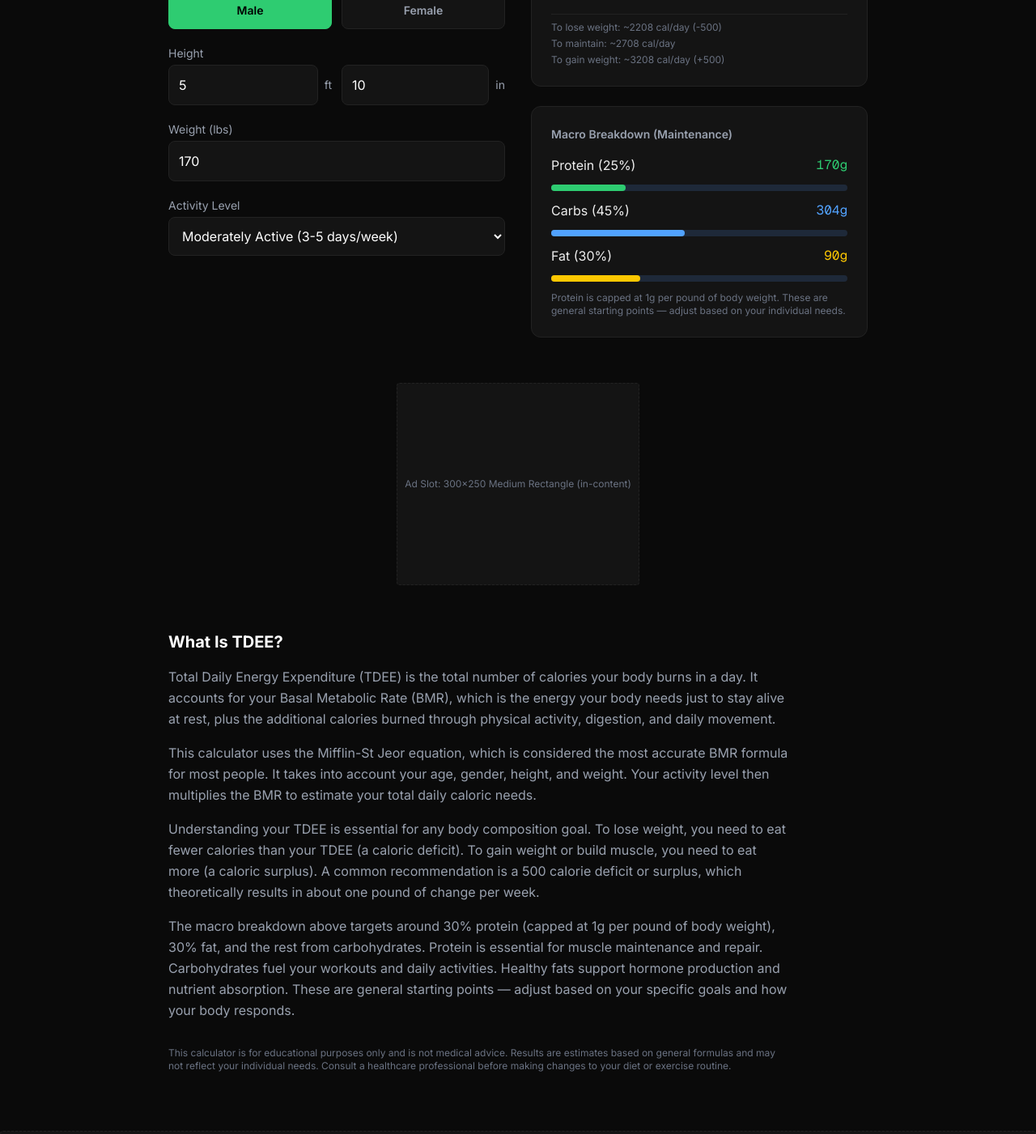
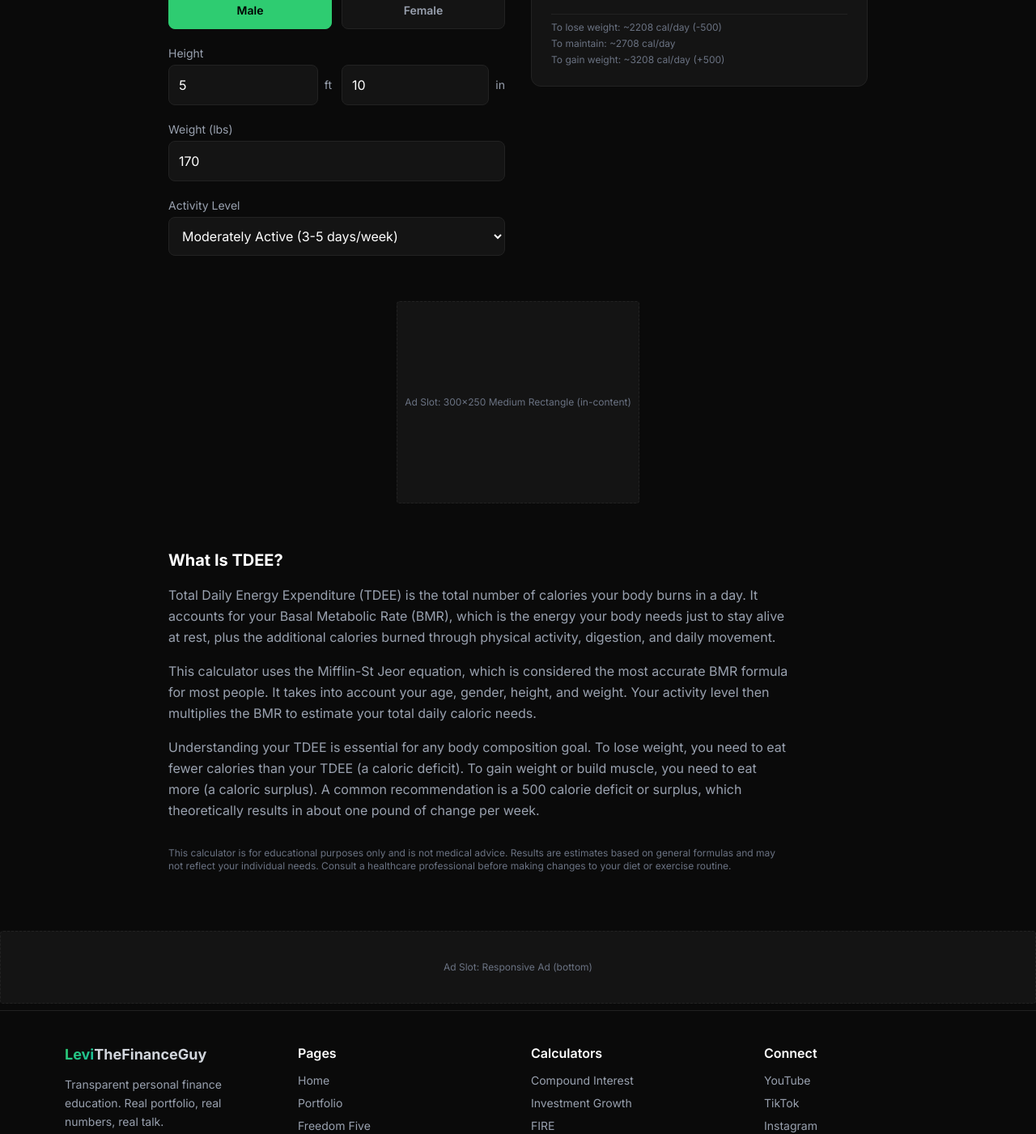
Before and after one commit to levithefinanceguy/levithefinanceguy, a Next.js app: page /calculators/tdee in a window 1280 px wide. Shown: the part 419-1820 px from the top of the page at 81% size. Built offline with nearby package versions, Linux system fonts and the light colour scheme.

Commit message:
Remove macro breakdown from TDEE calculator

```diff
--- a/app/calculators/tdee/page.tsx
+++ b/app/calculators/tdee/page.tsx
@@ -53,7 +53,7 @@ export default function TDEECalculator() {
             "@context": "https://schema.org",
             "@type": "WebApplication",
             name: "TDEE Calculator",
-            description: "Calculate your Total Daily Energy Expenditure and recommended macro breakdown.",
+            description: "Calculate your Total Daily Energy Expenditure based on your age, weight, height, and activity level.",
             applicationCategory: "HealthApplication",
             operatingSystem: "Web",
             offers: { "@type": "Offer", price: "0", priceCurrency: "USD" },
@@ -161,37 +161,6 @@ export default function TDEECalculator() {
             </div>
           </div>
 
-          <div className="p-6 bg-card-bg border border-card-border rounded-xl">
-            <h3 className="text-sm font-semibold text-gray-400 mb-4">
-              Macro Breakdown (Maintenance)
-            </h3>
-            <div className="space-y-3">
-              <div className="flex justify-between items-center">
-                <span>Protein ({Math.round((proteinCals / tdee) * 100)}%)</span>
-                <span className="font-mono text-accent-green">{Math.round(proteinGrams)}g</span>
-              </div>
-              <div className="w-full bg-gray-800 rounded-full h-2">
-                <div className="h-full rounded-full bg-accent-green" style={{ width: `${Math.round((proteinCals / tdee) * 100)}%` }} />
-              </div>
-              <div className="flex justify-between items-center">
-                <span>Carbs ({Math.round((carbCals / tdee) * 100)}%)</span>
-                <span className="font-mono text-blue-400">{Math.round(carbGrams)}g</span>
-              </div>
-              <div className="w-full bg-gray-800 rounded-full h-2">
-                <div className="h-full rounded-full bg-blue-400" style={{ width: `${Math.round((carbCals / tdee) * 100)}%` }} />
-              </div>
-              <div className="flex justify-between items-center">
-                <span>Fat (30%)</span>
-                <span className="font-mono text-yellow-400">{Math.round(fatGrams)}g</span>
-              </div>
-              <div className="w-full bg-gray-800 rounded-full h-2">
-                <div className="h-full rounded-full bg-yellow-400" style={{ width: "30%" }} />
-              </div>
-            </div>
-            <p className="text-xs text-gray-500 mt-3">
-              Protein is capped at 1g per pound of body weight. These are general starting points — adjust based on your individual needs.
-            </p>
-          </div>
         </div>
       </div>
 
@@ -217,13 +186,6 @@ export default function TDEECalculator() {
           calorie deficit or surplus, which theoretically results in about one pound of change per
           week.
         </p>
-        <p>
-          The macro breakdown above targets around 30% protein (capped at 1g per pound of body
-          weight), 30% fat, and the rest from carbohydrates. Protein is essential for muscle
-          maintenance and repair. Carbohydrates fuel your workouts and daily activities. Healthy fats
-          support hormone production and nutrient absorption. These are general starting points —
-          adjust based on your specific goals and how your body responds.
-        </p>
       </section>
 
       <p className="text-xs text-gray-500 mt-8 max-w-3xl">
```
